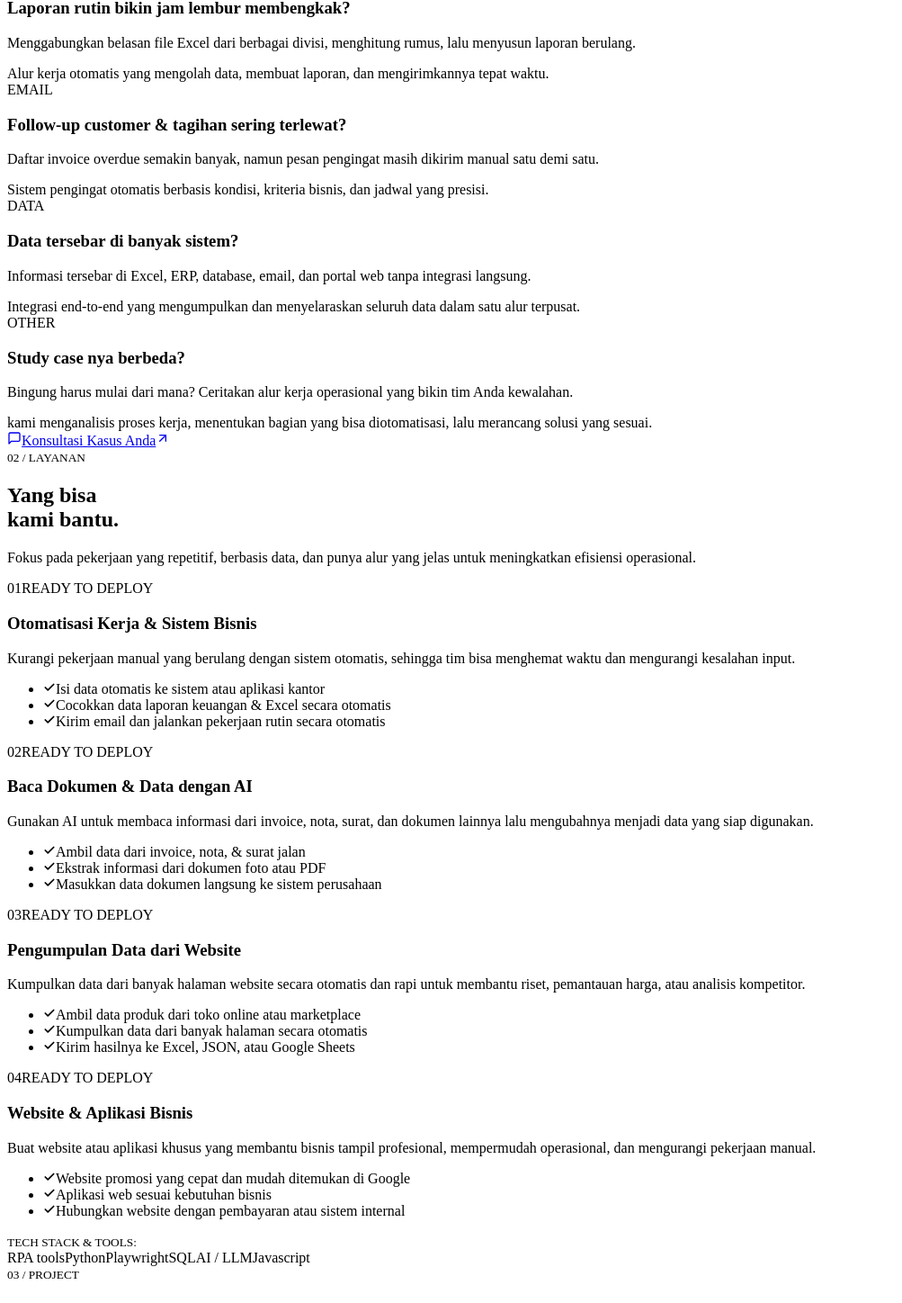
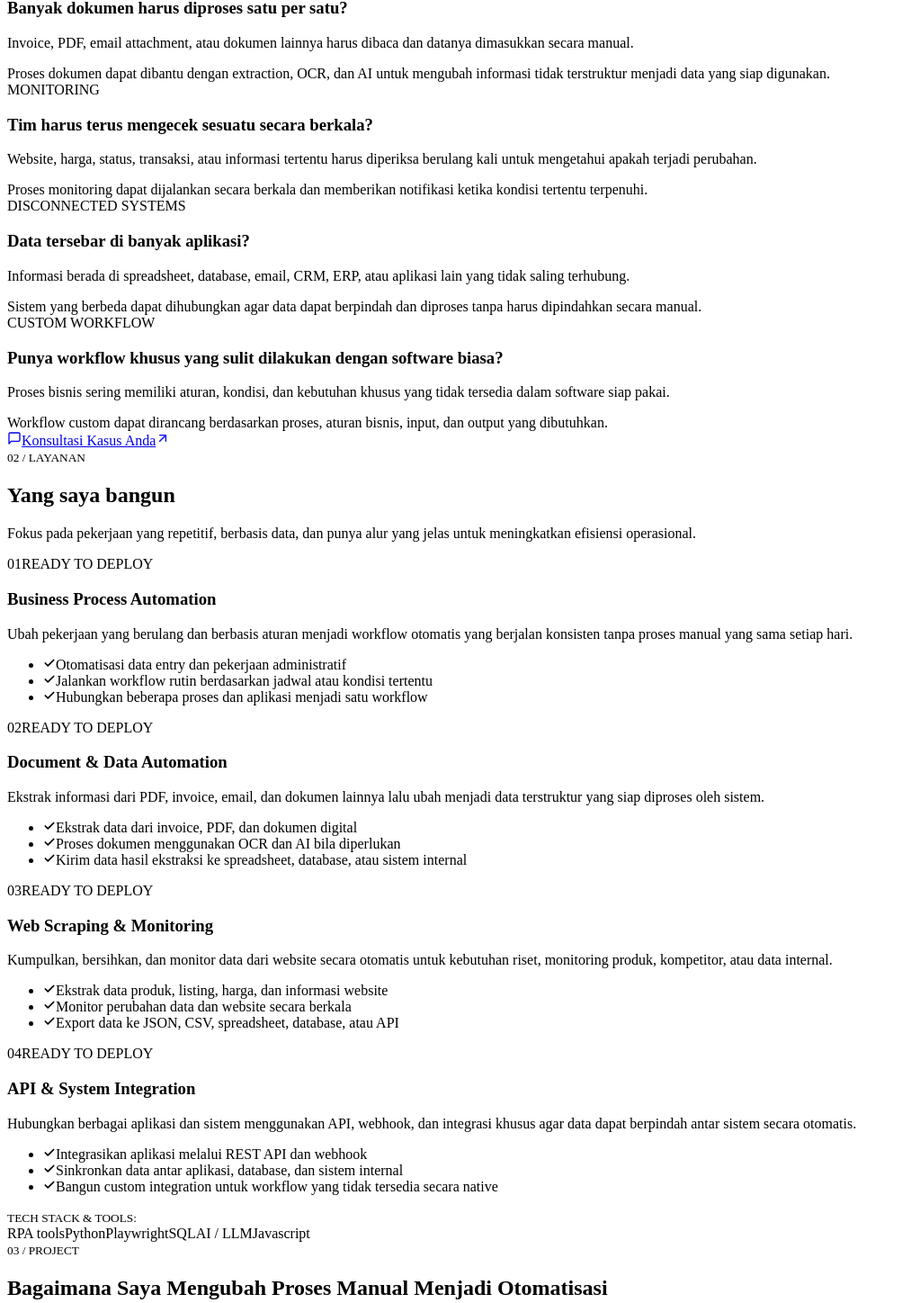
Before and after one commit to Yusufalfi/Automation_LandingPage, a React (Vite) app: page / in a window 1280 px wide. Shown: the part 976-2424 px from the top of the page at 90% size, without its empty margins (0-1003 px from the left). Built offline with nearby package versions, Linux system fonts and the light colour scheme; the HTML template or start-up script is replaced by a standard one.

Commit message:
fix: content

```diff
--- a/src/components/AutomationSection.css
+++ b/src/AutomationSection.css
@@ -1,4 +1,4 @@
-@import "tailwindcss";
+/* @import "tailwindcss";
 
 .automation-section {
   --ink: #18213a;
@@ -486,4 +486,4 @@
     animation: none !important;
     transition: none !important;
   }
-}
+} */
--- a/src/components/ProblemSection.jsx
+++ b/src/components/ProblemSection.jsx
@@ -16,7 +16,7 @@ export default function ProblemSection() {
 
         <div className="grid3">
           {problems.map(x => {
-            const isOther = x[0] === 'OTHER';
+            const isOther = x[0] === 'CUSTOM WORKFLOW';
 
             if (isOther) {
               return (
--- a/src/components/ProjectSection.jsx
+++ b/src/components/ProjectSection.jsx
@@ -10,7 +10,8 @@ export default function ProjectSection({ onViewAllClick, onOpenDemo }) {
         <div className="head">
           <div>
             <small className="tag-eyebrow">03 / PROJECT</small>
-            <h2>Dari Proses Manual Menjadi Automation</h2>
+            {/* <h2>Dari Proses Manual Menjadi Automation</h2> */}
+            <h2 className='title-project'>Bagaimana Saya Mengubah Proses Manual Menjadi Otomatisasi</h2>
           </div>
           <p>
             Contoh project yang menunjukkan bagaimana proses manual diubah menjadi workflow yang lebih otomatis.
--- a/src/components/ServiceSection.jsx
+++ b/src/components/ServiceSection.jsx
@@ -9,7 +9,7 @@ export default function ServiceSection() {
         <div className="head">
           <div>
             <small className="tag-eyebrow">02 / LAYANAN</small>
-            <h2>Yang bisa<br />kami bantu.</h2>
+            <h2>Yang saya bangun</h2>
           </div>
           <p>Fokus pada pekerjaan yang repetitif, berbasis data, dan punya alur yang jelas untuk meningkatkan efisiensi operasional.</p>
         </div>
--- a/src/data/siteData.js
+++ b/src/data/siteData.js
@@ -1,57 +1,186 @@
 export const whatsappUrl = 'https://wa.me/6289608095112?text=Halo%20Yusuf%2C%20saya%20ingin%20diskusi%20efisiensi%20proses%20bisnis%20melalui%20automasi.';
 
+
+// export const problems = [
+
+//   [
+//     "WEB DATA",
+//     "Masih copy-paste data dari website?",
+//     "Tim harus membuka halaman satu per satu, mencari informasi yang dibutuhkan, lalu memindahkannya ke spreadsheet secara manual.",
+//     "Data dapat dikumpulkan secara otomatis, diproses, dan disimpan dalam format terstruktur menggunakan web automation."
+//   ],
+
+//   [
+//     "DOCUMENT",
+//     "Invoice dan dokumen masih diproses satu per satu?",
+//     "Data dari PDF, invoice, atau email harus dibaca dan dipindahkan secara manual sebelum bisa digunakan.",
+//     "Dokumen dapat diproses secara otomatis menggunakan document extraction, OCR, dan AI bila diperlukan."
+//   ],
+
+//   [
+//     "REPORTING",
+//     "Laporan rutin masih dikerjakan manual?",
+//     "Tim harus menggabungkan data dari beberapa file, melakukan perhitungan, lalu menyusun dan mengirim laporan secara berulang.",
+//     "Workflow dapat mengambil data, mengolahnya, membuat laporan, dan mengirimkannya secara otomatis berdasarkan jadwal atau kondisi tertentu."
+//   ],
+
+//   [
+//     "EMAIL",
+//     "Follow-up customer atau tagihan sering terlewat?",
+//     "Tim harus memeriksa status customer atau invoice lalu mengirim email pengingat secara manual.",
+//     "Sistem dapat menjalankan follow-up otomatis berdasarkan status, kondisi bisnis, dan jadwal yang telah ditentukan."
+//   ],
+
+//   [
+//     "DATA",
+//     "Data tersebar di banyak sistem?",
+//     "Informasi berada di spreadsheet, database, email, ERP, atau aplikasi lain sehingga tim harus memindahkan data secara manual.",
+//     "Berbagai sistem dapat dihubungkan melalui API, webhook, atau custom integration agar data berpindah secara otomatis."
+//   ],
+
+//   [
+//     "OTHER",
+//     "Punya proses manual yang belum tahu cara mengotomasinya?",
+//     "Tidak semua workflow cocok menggunakan solusi yang sama. Mulai dengan memahami proses, input, output, dan bagian yang paling banyak memakan waktu.",
+//     "Saya dapat menganalisis workflow Anda dan menentukan bagian yang paling masuk akal untuk diotomatisasi."
+//   ]
+
+// ];
+
+// export const services = [
+//   {
+//     n: "01",
+//     title: "Otomatisasi Kerja & Sistem Bisnis",
+//     desc: "Kurangi pekerjaan manual yang berulang dengan sistem otomatis, sehingga tim bisa menghemat waktu dan mengurangi kesalahan input.",
+//     items: [
+//       "Isi data otomatis ke sistem atau aplikasi kantor",
+//       "Cocokkan data laporan keuangan & Excel secara otomatis",
+//       "Kirim email dan jalankan pekerjaan rutin secara otomatis"
+//     ]
+//   },
+//   {
+//     n: "02",
+//     title: "Baca Dokumen & Data dengan AI",
+//     desc: "Gunakan AI untuk membaca informasi dari invoice, nota, surat, dan dokumen lainnya lalu mengubahnya menjadi data yang siap digunakan.",
+//     items: [
+//       "Ambil data dari invoice, nota, & surat jalan",
+//       "Ekstrak informasi dari dokumen foto atau PDF",
+//       "Masukkan data dokumen langsung ke sistem perusahaan"
+//     ]
+//   },
+//   {
+//     n: "03",
+//     title: "Pengumpulan Data dari Website",
+//     desc: "Kumpulkan data dari banyak halaman website secara otomatis dan rapi untuk membantu riset, pemantauan harga, atau analisis kompetitor.",
+//     items: [
+//       "Ambil data produk dari toko online atau marketplace",
+//       "Kumpulkan data dari banyak halaman secara otomatis",
+//       "Kirim hasilnya ke Excel, JSON, atau Google Sheets"
+//     ]
+//   },
+//   {
+//     n: "04",
+//     title: "Website & Aplikasi Bisnis",
+//     desc: "Buat website atau aplikasi khusus yang membantu bisnis tampil profesional, mempermudah operasional, dan mengurangi pekerjaan manual.",
+//     items: [
+//       "Website promosi yang cepat dan mudah ditemukan di Google",
+//       "Aplikasi web sesuai kebutuhan bisnis",
+//       "Hubungkan website dengan pembayaran atau sistem internal"
+//     ]
+//   }
+// ];
+
+
 export const problems = [
-  ['WEB DATA', 'Salin data web secara manual?', 'Membuka ribuan halaman web satu per satu, mengutip angka, lalu memindahkannya ke Excel secara manual.', 'Robot Playwright/Python mengambil data ribuan halaman otomatis dengan cepat, akurat, dan terstruktur.'],
-  ['DOCUMENT', 'Validasi invoice & dokumen memakan waktu?', 'PDF menumpuk, angka dicocokkan manual, dan potensi kesalahan manusia (human error) sangat tinggi.', 'Ekstraksi data berbasis AI cerdas yang otomatis membaca, mevalidasi, dan menginput data dokumen.'],
-  ['REPORTING', 'Laporan rutin bikin jam lembur membengkak?', 'Menggabungkan belasan file Excel dari berbagai divisi, menghitung rumus, lalu menyusun laporan berulang.', 'Alur kerja otomatis yang mengolah data, membuat laporan, dan mengirimkannya tepat waktu.'],
-  ['EMAIL', 'Follow-up customer & tagihan sering terlewat?', 'Daftar invoice overdue semakin banyak, namun pesan pengingat masih dikirim manual satu demi satu.', 'Sistem pengingat otomatis berbasis kondisi, kriteria bisnis, dan jadwal yang presisi.'],
-  ['DATA', 'Data tersebar di banyak sistem?', 'Informasi tersebar di Excel, ERP, database, email, dan portal web tanpa integrasi langsung.', 'Integrasi end-to-end yang mengumpulkan dan menyelaraskan seluruh data dalam satu alur terpusat.'],
-  ['OTHER', 'Study case nya berbeda?', 'Bingung harus mulai dari mana? Ceritakan alur kerja operasional yang bikin tim Anda kewalahan.', 'kami menganalisis proses kerja, menentukan bagian yang bisa diotomatisasi, lalu merancang solusi yang sesuai.']
+  [
+    "REPETITIVE WORK",
+    "Pekerjaan yang sama terus diulang setiap hari?",
+    "Tim menghabiskan waktu melakukan langkah yang sama berulang kali, seperti memasukkan data, mengecek informasi, membuat laporan, atau mengirim notifikasi.",
+    "Proses yang repetitif dan memiliki aturan yang jelas biasanya merupakan kandidat yang baik untuk diotomatisasi."
+  ],
+
+  [
+    "MANUAL DATA",
+    "Masih sering copy-paste data antar sistem?",
+    "Informasi harus dipindahkan secara manual dari website, spreadsheet, email, atau aplikasi lain sebelum bisa digunakan.",
+    "Workflow dapat dirancang untuk mengambil, memproses, dan memindahkan data antar sistem secara otomatis."
+  ],
+
+  [
+    "DOCUMENTS",
+    "Banyak dokumen harus diproses satu per satu?",
+    "Invoice, PDF, email attachment, atau dokumen lainnya harus dibaca dan datanya dimasukkan secara manual.",
+    "Proses dokumen dapat dibantu dengan extraction, OCR, dan AI untuk mengubah informasi tidak terstruktur menjadi data yang siap digunakan."
+  ],
+
+  [
+    "MONITORING",
+    "Tim harus terus mengecek sesuatu secara berkala?",
+    "Website, harga, status, transaksi, atau informasi tertentu harus diperiksa berulang kali untuk mengetahui apakah terjadi perubahan.",
+    "Proses monitoring dapat dijalankan secara berkala dan memberikan notifikasi ketika kondisi tertentu terpenuhi."
+  ],
+
+  [
+    "DISCONNECTED SYSTEMS",
+    "Data tersebar di banyak aplikasi?",
+    "Informasi berada di spreadsheet, database, email, CRM, ERP, atau aplikasi lain yang tidak saling terhubung.",
+    "Sistem yang berbeda dapat dihubungkan agar data dapat berpindah dan diproses tanpa harus dipindahkan secara manual."
+  ],
+
+  [
+    "CUSTOM WORKFLOW",
+    "Punya workflow khusus yang sulit dilakukan dengan software biasa?",
+    "Proses bisnis sering memiliki aturan, kondisi, dan kebutuhan khusus yang tidak tersedia dalam software siap pakai.",
+    "Workflow custom dapat dirancang berdasarkan proses, aturan bisnis, input, dan output yang dibutuhkan."
+  ]
 ];
+
 
 export const services = [
   {
     n: "01",
-    title: "Otomatisasi Kerja & Sistem Bisnis",
-    desc: "Kurangi pekerjaan manual yang berulang dengan sistem otomatis, sehingga tim bisa menghemat waktu dan mengurangi kesalahan input.",
+    title: "Business Process Automation",
+    desc: "Ubah pekerjaan yang berulang dan berbasis aturan menjadi workflow otomatis yang berjalan konsisten tanpa proses manual yang sama setiap hari.",
     items: [
-      "Isi data otomatis ke sistem atau aplikasi kantor",
-      "Cocokkan data laporan keuangan & Excel secara otomatis",
-      "Kirim email dan jalankan pekerjaan rutin secara otomatis"
+      "Otomatisasi data entry dan pekerjaan administratif",
+      "Jalankan workflow rutin berdasarkan jadwal atau kondisi tertentu",
+      "Hubungkan beberapa proses dan aplikasi menjadi satu workflow"
     ]
   },
+
   {
     n: "02",
-    title: "Baca Dokumen & Data dengan AI",
-    desc: "Gunakan AI untuk membaca informasi dari invoice, nota, surat, dan dokumen lainnya lalu mengubahnya menjadi data yang siap digunakan.",
+    title: "Document & Data Automation",
+    desc: "Ekstrak informasi dari PDF, invoice, email, dan dokumen lainnya lalu ubah menjadi data terstruktur yang siap diproses oleh sistem.",
     items: [
-      "Ambil data dari invoice, nota, & surat jalan",
-      "Ekstrak informasi dari dokumen foto atau PDF",
-      "Masukkan data dokumen langsung ke sistem perusahaan"
+      "Ekstrak data dari invoice, PDF, dan dokumen digital",
+      "Proses dokumen menggunakan OCR dan AI bila diperlukan",
+      "Kirim data hasil ekstraksi ke spreadsheet, database, atau sistem internal"
     ]
   },
+
   {
     n: "03",
-    title: "Pengumpulan Data dari Website",
-    desc: "Kumpulkan data dari banyak halaman website secara otomatis dan rapi untuk membantu riset, pemantauan harga, atau analisis kompetitor.",
+    title: "Web Scraping & Monitoring",
+    desc: "Kumpulkan, bersihkan, dan monitor data dari website secara otomatis untuk kebutuhan riset, monitoring produk, kompetitor, atau data internal.",
     items: [
-      "Ambil data produk dari toko online atau marketplace",
-      "Kumpulkan data dari banyak halaman secara otomatis",
-      "Kirim hasilnya ke Excel, JSON, atau Google Sheets"
+      "Ekstrak data produk, listing, harga, dan informasi website",
+      "Monitor perubahan data dan website secara berkala",
+      "Export data ke JSON, CSV, spreadsheet, database, atau API"
     ]
   },
+
   {
     n: "04",
-    title: "Website & Aplikasi Bisnis",
-    desc: "Buat website atau aplikasi khusus yang membantu bisnis tampil profesional, mempermudah operasional, dan mengurangi pekerjaan manual.",
+    title: "API & System Integration",
+    desc: "Hubungkan berbagai aplikasi dan sistem menggunakan API, webhook, dan integrasi khusus agar data dapat berpindah antar sistem secara otomatis.",
     items: [
-      "Website promosi yang cepat dan mudah ditemukan di Google",
-      "Aplikasi web sesuai kebutuhan bisnis",
-      "Hubungkan website dengan pembayaran atau sistem internal"
+      "Integrasikan aplikasi melalui REST API dan webhook",
+      "Sinkronkan data antar aplikasi, database, dan sistem internal",
+      "Bangun custom integration untuk workflow yang tidak tersedia secara native"
     ]
   }
 ];
-
 
 export const tools = ['RPA tools', 'Python', 'Playwright', 'SQL', 'AI / LLM', 'Javascript',];
 
@@ -207,58 +336,60 @@ export const projects = [
 ];
 
 
-// const advantages = [
+// export const advantages = [
 //   {
-  //     icon: <Clock size={28} />,
-  //     badge: 'EFISIENSI WAKTU',
-  //     title: 'Pangkas Beban Kerja Hingga 80%',
-  //     description: 'Ucapkan selamat tinggal pada entri data dan tugas berulang yang menyita waktu. Bot menyelesaikan alur kerja rumit yang butuh berjam-jam hanya dalam beberapa detik.'
+//     icon: 'Clock',
+//     badge: 'HEMAT WAKTU',
+//     title: 'Pangkas 70% – 80% Beban Kerja Manual',
+//     description: 'Serahkan tugas seperti input data, scraping, pengecekan, dan pemindahan data ke sistem otomatis. Tim bisa menghemat waktu untuk pekerjaan yang lebih penting.'
 //   },
 //   {
-  //     icon: <ShieldCheck size={28} />,
-  //     badge: 'AKURASI TINGGI',
-  //     title: '0% Human Error & Sangat Konstan',
-  //     description: 'Manusia bisa lelah, kurang fokus, dan salah ketik. Bot bekerja dengan presisi 100% mengikuti aturan bisnis Anda tanpa pernah salah input.'
+//     icon: 'ShieldCheck',
+//     badge: 'LEBIH KONSISTEN',
+//     title: 'Proses Kerja Lebih Rapi & Konsisten, 0% Human Error & Akurasi 100%',
+//     description: 'Setiap proses dijalankan berdasarkan aturan yang sudah ditentukan. Risiko salah input dan langkah yang terlewat bisa dikurangi dibanding proses manual.'
 //   },
 //   {
-  //     icon: <TrendingUp size={28} />,
-  //     badge: 'PRODUKTIVITAS 24/7',
-  //     title: 'Jalankan Tugas Kapan Saja & Di Mana Saja',
-  //     description: 'Bot bisa dijadwalkan berjalan harian, mingguan, atau real-time. Operasional bisnis Anda tetap aktif dan memproses data bahkan saat tim sedang tidur.'
+//     icon: 'TrendingUp',
+//     badge: 'BERJALAN OTOMATIS 24/7',
+//     title: 'Jalankan Proses Tanpa Harus Dipantau Terus',
+//     description: 'Automation bisa dijalankan berdasarkan jadwal atau kondisi tertentu. Setelah sistem berjalan, proses dapat terus bekerja tanpa perlu dilakukan satu per satu secara manual.'
 //   },
 //   {
-  //     icon: <Cpu size={28} />,
-  //     badge: 'SKALABILITAS BISNIS',
-  //     title: 'Fokus ke Strategi & Scaling Bisnis',
-  //     description: 'Biarkan otomasi menangani pekerjaan kasar (scraping, input data, parsing PDF). Tim Anda bisa mengalihkan fokus ke keputusan strategis yang menaikkan omset.'
+//     icon: 'Cpu',
+//     badge: 'MUDAH DIKEMBANGKAN',
+//     title: 'Bangun Sistem yang Bisa Ikut Bertumbuh, Kapasitas Output Naik Hingga 10x Lipat',
+//     description: 'Mulai dari satu workflow sederhana, lalu kembangkan sesuai kebutuhan. Scraping, integrasi API, parsing dokumen, hingga proses internal bisa dibuat dalam satu alur kerja.'
 //   }
 // ];
 
 export const advantages = [
   {
     icon: 'Clock',
-    badge: 'HEMAT WAKTU',
-    // title: 'Kurangi Pekerjaan Manual yang Berulang',
-    title: 'Pangkas 70% – 80% Beban Kerja Manual',
-    description: 'Serahkan tugas seperti input data, scraping, pengecekan, dan pemindahan data ke sistem otomatis. Tim bisa menghemat waktu untuk pekerjaan yang lebih penting.'
+    badge: 'MENGHEMAT WAKTU',
+    title: 'Kurangi Pekerjaan Manual yang Berulang',
+    description: 'Tugas yang sama dan dilakukan berulang kali dapat dijalankan secara otomatis, sehingga tim tidak perlu menghabiskan waktu untuk pekerjaan operasional yang repetitif.'
   },
+
   {
     icon: 'ShieldCheck',
     badge: 'LEBIH KONSISTEN',
-    title: 'Proses Kerja Lebih Rapi & Konsisten, 0% Human Error & Akurasi 100%',
-    description: 'Setiap proses dijalankan berdasarkan aturan yang sudah ditentukan. Risiko salah input dan langkah yang terlewat bisa dikurangi dibanding proses manual.'
+    title: 'Jalankan Proses dengan Aturan yang Jelas',
+    description: 'Workflow dapat mengikuti aturan dan langkah yang telah ditentukan sehingga proses berjalan lebih konsisten dan risiko kesalahan akibat proses manual dapat dikurangi.'
   },
+
   {
     icon: 'TrendingUp',
-    badge: 'BERJALAN OTOMATIS 24/7',
-    title: 'Jalankan Proses Tanpa Harus Dipantau Terus',
-    description: 'Automation bisa dijalankan berdasarkan jadwal atau kondisi tertentu. Setelah sistem berjalan, proses dapat terus bekerja tanpa perlu dilakukan satu per satu secara manual.'
+    badge: 'BERJALAN OTOMATIS',
+    title: 'Biarkan Automation Menjalankan Pekerjaan Rutin',
+    description: 'Workflow dapat dijalankan berdasarkan jadwal, event, atau kondisi tertentu tanpa harus memulai setiap proses secara manual.'
   },
+
   {
     icon: 'Cpu',
-    badge: 'MUDAH DIKEMBANGKAN',
-    title: 'Bangun Sistem yang Bisa Ikut Bertumbuh, Kapasitas Output Naik Hingga 10x Lipat',
-    description: 'Mulai dari satu workflow sederhana, lalu kembangkan sesuai kebutuhan. Scraping, integrasi API, parsing dokumen, hingga proses internal bisa dibuat dalam satu alur kerja.'
+    badge: 'DAPAT DIKEMBANGKAN',
+    title: 'Mulai dari Workflow Sederhana, Kembangkan Sesuai Kebutuhan',
+    description: 'Automation dapat dimulai dari satu proses kemudian dikembangkan untuk menangani lebih banyak data, sistem, atau workflow ketika kebutuhan bisnis bertambah.'
   }
 ];
 
--- a/src/styles.css
+++ b/src/styles.css
@@ -3010,6 +3010,14 @@ body {
   }
 }
 
+.title-project {
+  font-size: clamp(2rem, 4vw, 4rem) !important;
+  font-weight: 700 !important;
+  line-height: 1 !important;
+   letter-spacing: -2px !important;
+}
+
+
 /* Paksa semua teks paragraf & list di dalam modal agar ukurannya seragam */
 .modal-right-col .detail-item,
 .modal-right-col .detail-item p,
```
Also changed, not shown: src/components/Navbar copy.jsx (deleted, +0 -104 lines). Lines whose indentation alone changed are shown as unchanged.
